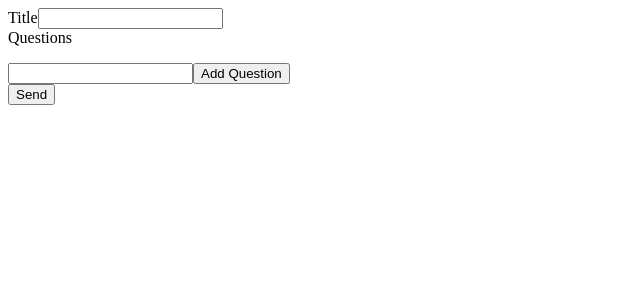
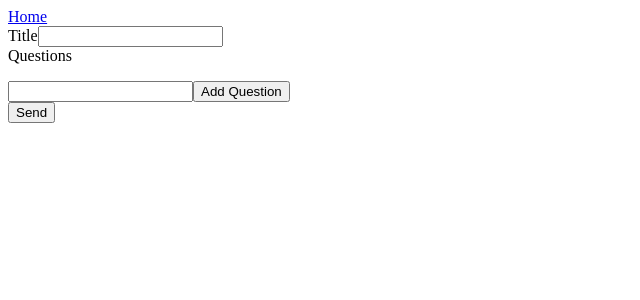
Before and after one commit to genericdude1998/codelabs-assignment, a React app: page /newSurvey in a window 1280 px wide. Shown: the top 300 px of the page, without its empty margins (0-640 px from the left). Built offline with nearby package versions, Linux system fonts and the light colour scheme.

Commit message:
added home button to all steps

```diff
--- a/src/surveyCreator/SurveyCreator.jsx
+++ b/src/surveyCreator/SurveyCreator.jsx
@@ -1,5 +1,6 @@
 import axios from 'axios';
 import React from 'react';
+import { Link } from 'react-router-dom';
 
 const SurveyCreator = () => {
 
@@ -27,6 +28,8 @@
     }
 
     return (
+        <>
+            <Link to='/'>Home</Link>
             <form>
                 <label>Title</label>
                 <input type="text" onChange={onChangeTitle} value={title}/>
@@ -42,6 +45,7 @@
                 <br />
                 <button type="submit" onClick={onSendSurvey}>Send</button>
             </form>
+        </>
     );
 }
 
--- a/src/surveysList/SurveysList.jsx
+++ b/src/surveysList/SurveysList.jsx
@@ -1,6 +1,7 @@
 import axios from 'axios';
 import React from 'react';
 import Survey from './survey/Survey';
+import { Link } from 'react-router-dom';
 
 const SurveysList = () => {
     const [surveys, setSurveys] = React.useState([]);
@@ -14,6 +15,7 @@
 
     return (
         <div>
+            <Link to='/'>Home</Link>
             <ul>
                 {surveys.map(survey => (
                     <li>{<Survey title={survey.title}/>}</li>
--- a/src/takeSurvey/SurveyDisplayer.jsx
+++ b/src/takeSurvey/SurveyDisplayer.jsx
@@ -1,6 +1,7 @@
 import React from 'react';
 import { useParams } from 'react-router';
 import axios from 'axios';
+import { Link } from 'react-router-dom';
 
 const Surveydisplayer = () => {
     const {title} = useParams();
@@ -45,6 +46,7 @@
 
         return (
         <div>
+            <Link to='/'>Home</Link>
             <h1>{survey.title}</h1>
             <p>{survey.questions[currentQuestionId].name}</p>
             <form >
```
Lines whose indentation alone changed are shown as unchanged.
